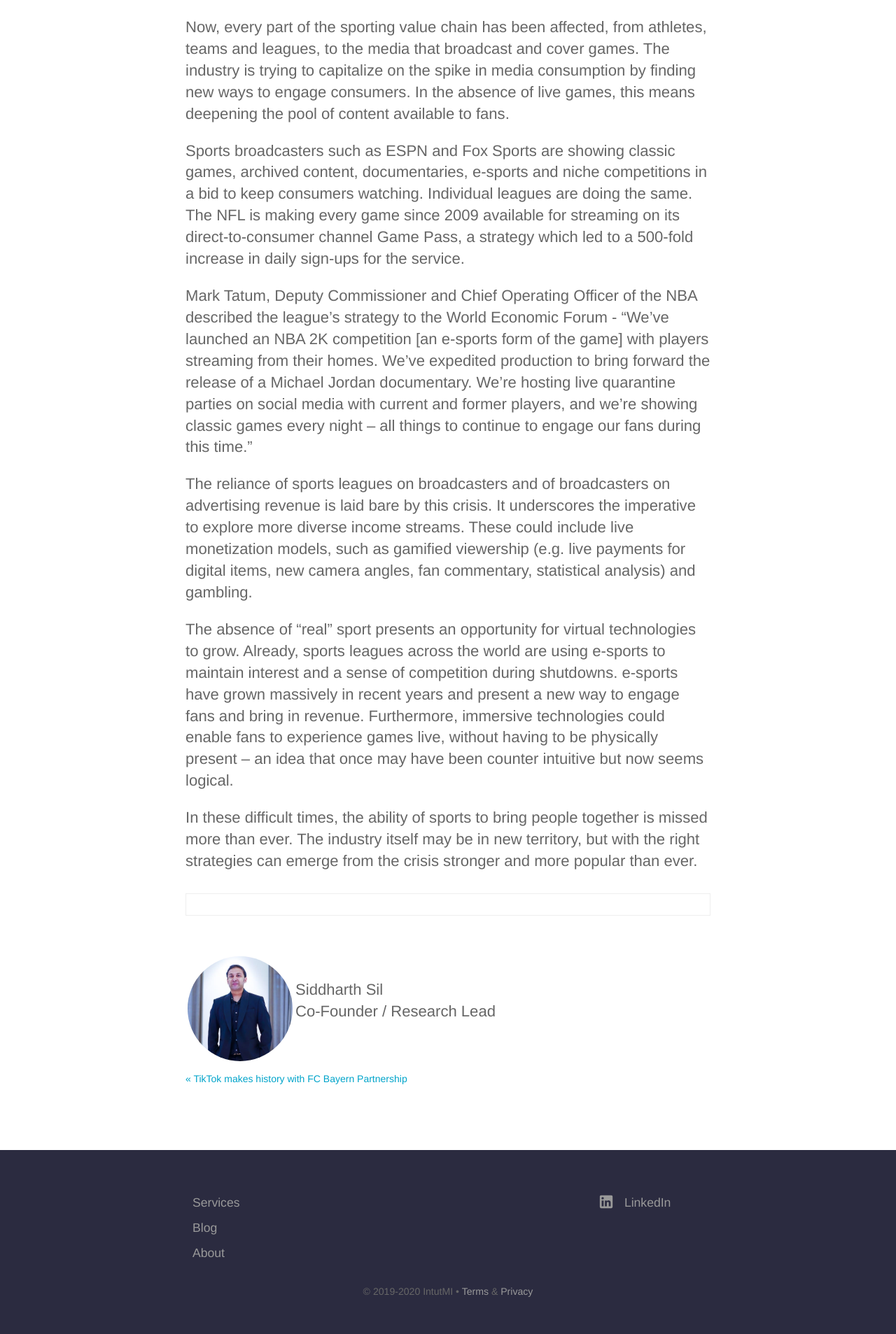
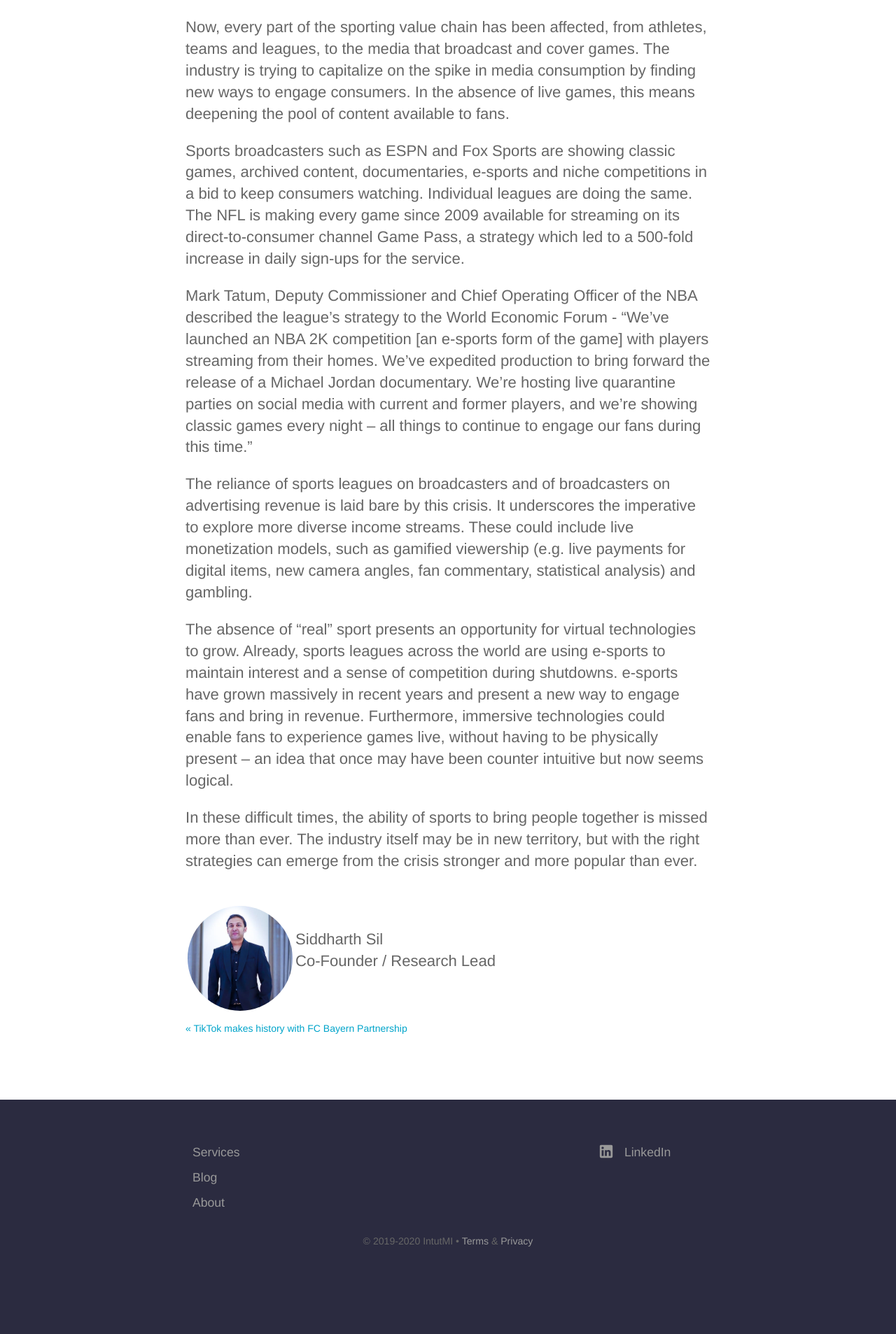
Before and after one commit to intutdev/intutmi.github.io, a Jekyll site: the page built from _posts/2020-05-20-sports-in-the-time-of-covid-19-pandemic.md, in a window 1280 px wide. Shown: the part 2156-4063 px from the top of the page at 70% size. Built offline with Jekyll 4.4.1, drawn with Linux system fonts in a browser that asks for light colours; after the commit the page ends 3991 px from its top, so only the background shows below that.

Commit message:
Updated '_layouts/post.html' via CloudCannon

```diff
--- a/_layouts/post.html
+++ b/_layouts/post.html
@@ -10,7 +10,6 @@ layout: page
 
 	    	<table>
                 <tbody>
-                	<div class="author">
                     <tr>
                    	{% assign author_id = page.author_staff_member | prepend: "/staff_members/" | append: "/" %}
             		{% assign author = site.staff_members | where: "url", author_id | first %}
@@ -24,7 +23,6 @@ layout: page
                     			{{ author.blurb }}
                 			</p>
                         </td>
-                      </div>
                     </tr>
                 </tbody>
             </table>
```
